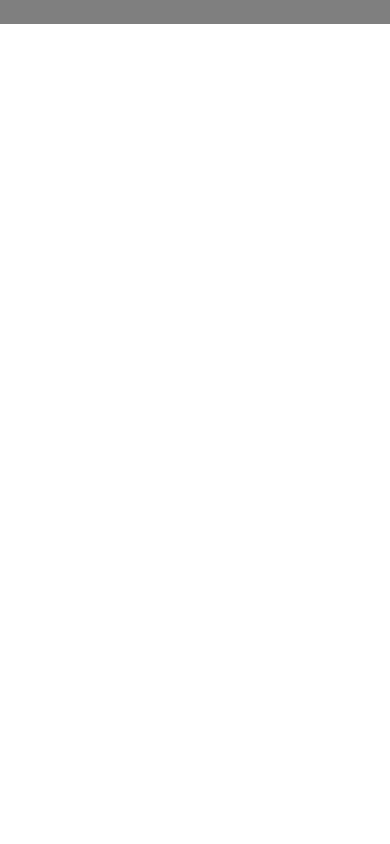
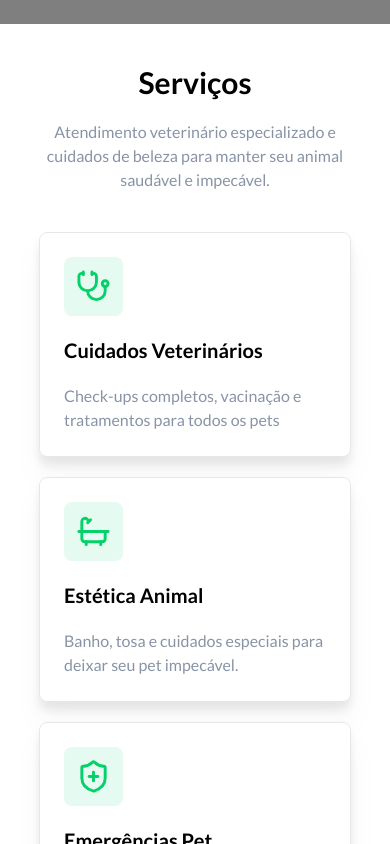
Before and after one commit to aetussilicon/clinica-mascotes, a React (Vite) app: page / in a window 390 px wide. Shown: the part 820-1664 px from the top of the page. Before the commit the page ends 844 px from the top, so only its background shows below. Built offline with nearby package versions, Linux system fonts and the light colour scheme; grey boxes are pictures that could not be loaded.

Commit message:
✨ feat(home): adicionar seção de serviços e estilização
- Adiciona a seção de serviços com cards de serviços veterinários
- Melhora o layout da página inicial com cards responsivos
- Adiciona estilização para a seção de serviços e cards
- Altera o background da aplicação

```diff
--- a/src/App.css
+++ b/src/App.css
@@ -7,6 +7,7 @@
 
 :root {
   --font-family: 'Lato', sans-serif;
+  background-color: "#f9fafb";
 }
 @layer base {
   html {
--- a/src/App.tsx
+++ b/src/App.tsx
@@ -1,5 +1,6 @@
 import './App.css';
 import Hero from './components/Hero';
+import ServicesSection from './components/ServicesSection';
 import { UserMenuProvider } from './context/userMenu';
 
 function App() {
@@ -7,6 +8,7 @@ function App() {
         <>
             <UserMenuProvider>
                 <Hero />
+                <ServicesSection/>
             </UserMenuProvider>
         </>
     );
--- a/src/components/Hero.tsx
+++ b/src/components/Hero.tsx
@@ -50,7 +50,7 @@ const Hero = () => {
                             <Calendar color='#fff' /> <span className='font-medium'>Agendar sua consulta</span>
                         </button>
 
-                        <div className='grid ssm:grid-cols-2 xl:grid-cols-4 gap-4 mt-10'>
+                        <div className='grid ssm:grid-cols-2 md:grid-cols-4 gap-4 mt-10'>
                             <HeroCard text='Consultas' icon={<Stethoscope size={40}/>}/>
                             <HeroCard text='Exames' icon={<TestTube size={40} />}/>
                             <HeroCard text='Cirurgias' icon={<HeartPulse size={40} />}/>
--- /dev/null
+++ b/src/components/ServicesCard.tsx
@@ -0,0 +1,17 @@
+import React from "react";
+
+const ServicesCard: React.FC<{icon: React.ReactNode, title: string, description: string}> = ({icon, title, description}) => {
+    return (
+        <div className="bg-[#fff] drop-shadow-xl flex flex-col gap-5 p-6 ssm:w-full md:w-[380px] xl:w-[280px] rounded-lg border border-gray-200 transition duration-300 hover:scale-105">
+            <div className="bg-[#e5faf0] w-fit p-3 rounded-lg" >
+                {icon}
+            </div>
+            <div>
+                <h1 className="text-xl font-bold mb-5 cursor-default">{title}</h1>
+                <p className="text-[#8894a6] cursor-default">{description}</p>
+            </div>
+        </div>
+    );
+}
+
+export default ServicesCard;
--- /dev/null
+++ b/src/components/ServicesSection.tsx
@@ -0,0 +1,40 @@
+import { Bath, Scissors, ShieldPlus, Stethoscope } from 'lucide-react';
+import ServicesCard from './ServicesCard';
+
+const ServicesSection = () => {
+    return (
+        <div className='ssm:mx-[10%] xl:mx-[20%] mb-10 flex flex-col gap-10 py-10'>
+            <div className='flex flex-col text-center gap-5'>
+                <h1 className='text-3xl xl:text-4xl font-bold'>Serviços</h1>
+                <p className='text-[#8894a6] ssm:text-md xl:text-xl'>
+                    Atendimento veterinário especializado e cuidados de beleza para manter seu animal saudável e
+                    impecável.
+                </p>
+            </div>
+            <div className='grid ssm:grid-cols-1 md:grid-cols-2 xl:grid-cols-4 ssm:gap-5 md:gap-10 '>
+                <ServicesCard
+                    icon={<Stethoscope size={35} color='#04d16a' />}
+                    title='Cuidados Veterinários'
+                    description='Check-ups completos, vacinação e tratamentos para todos os pets'
+                />
+                <ServicesCard
+                    icon={<Bath size={35} color='#04d16a' />}
+                    title='Estética Animal'
+                    description='Banho, tosa e cuidados especiais para deixar seu pet impecável.'
+                />
+                <ServicesCard
+                    icon={<ShieldPlus size={35} color='#04d16a' />}
+                    title='Emergências Pet'
+                    description='Cuidados urgentes e especializados quando seu pet mais precisa.'
+                />
+                <ServicesCard
+                    icon={<Scissors size={35} color='#04d16a' />}
+                    title='Cuidados Personalizados'
+                    description='Atenção individualizada para animais que exigem necessidades especiais.'
+                />
+            </div>
+        </div>
+    );
+};
+
+export default ServicesSection;
```
